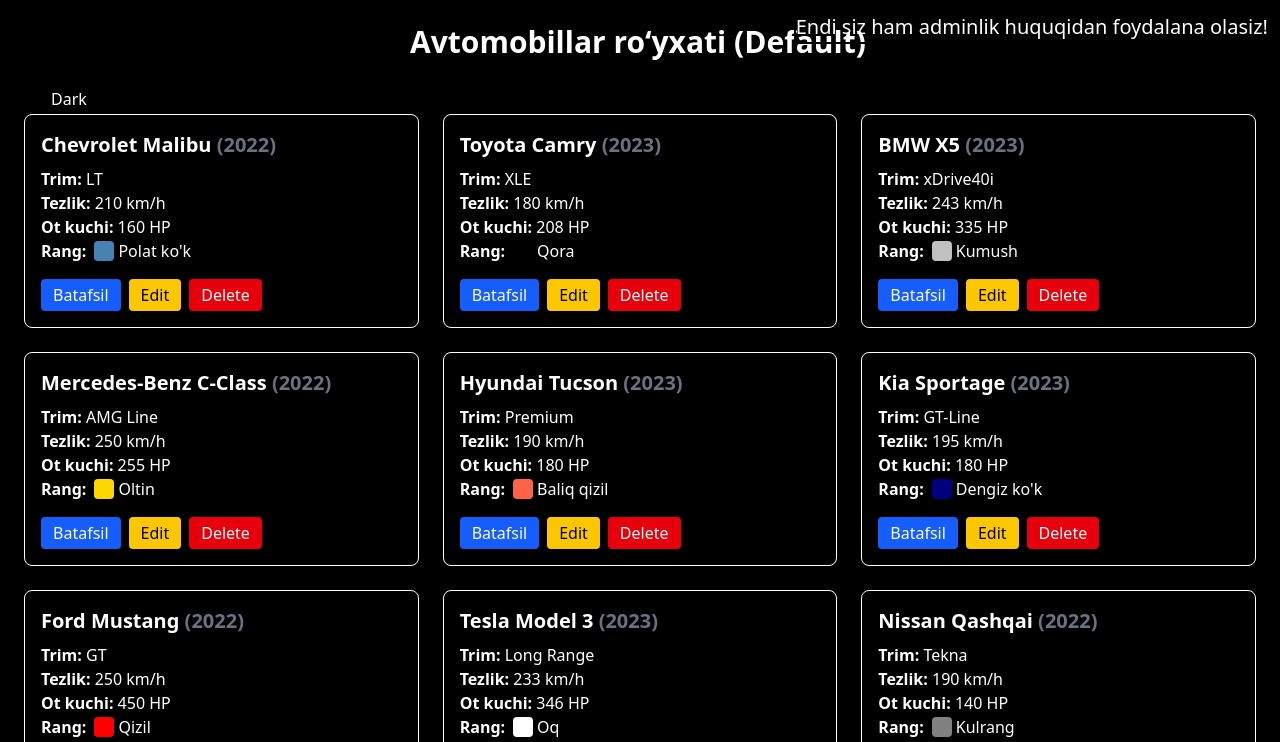
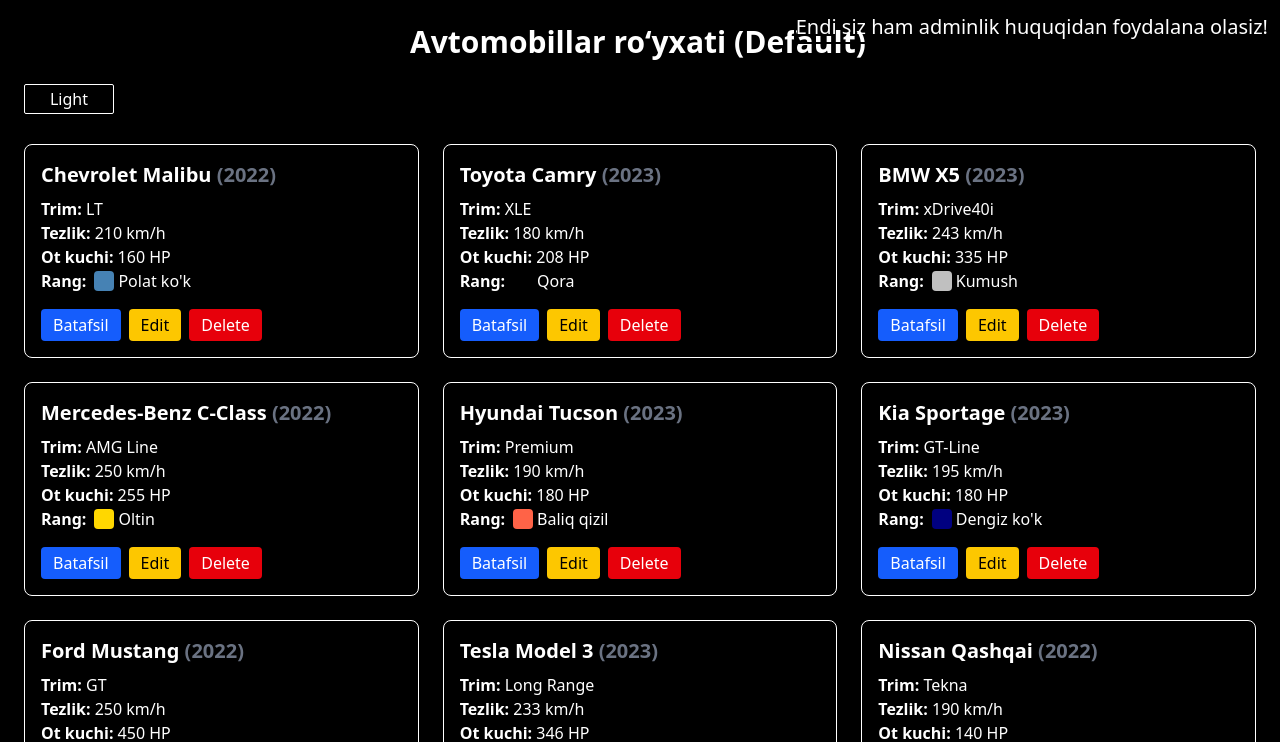
Before and after one commit to theumarov62/fn44-4-oy-game-over, a plain HTML site: page index.html in a window 1280 px wide. Both pictures are taken after a click on the button "Dark". Shown: the top 742 px of the page. Drawn offline with Linux system fonts and the light colour scheme.

Commit message:
add dark-mode100%

```diff
--- a/index.html
+++ b/index.html
@@ -26,7 +26,7 @@
     </div>
     <button
       id="dark"
-      class="w-[90px] h-[30px] bg-black text-[white] rounded-[2px] cursor-pointer"
+      class="w-[90px] h-[30px] bg-black text-[white] rounded-[2px] cursor-pointer mb-[30px]"
     >
       Dark
     </button>
--- a/js/app.js
+++ b/js/app.js
@@ -93,11 +93,13 @@ elDark.addEventListener("click", () => {
 
   if (document.body.classList.contains("dark")) {
     localStorage.setItem("theme", "dark");
-    elDark.classList.add("border-black");
+    elDark.classList.add("border-white");
     elDark.classList.add("border-[1px]");
+    elDark.textContent = "Light";
   } else {
     localStorage.setItem("theme", "light");
-    elDark.classList.add("border-white");
+    elDark.classList.add("border-black");
+    elDark.textContent = "Dark";
   }
 });
 renderCars();
```
Also changed, not shown: src/output.css.
